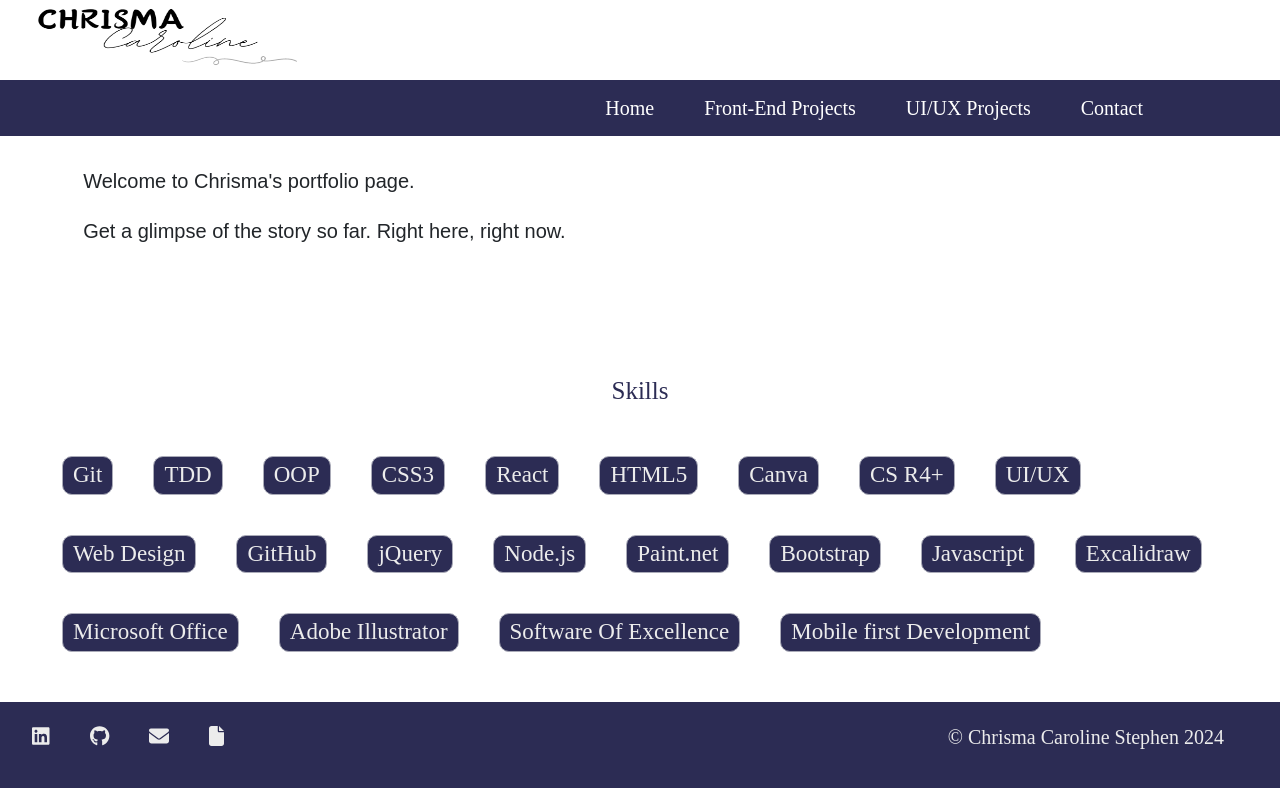
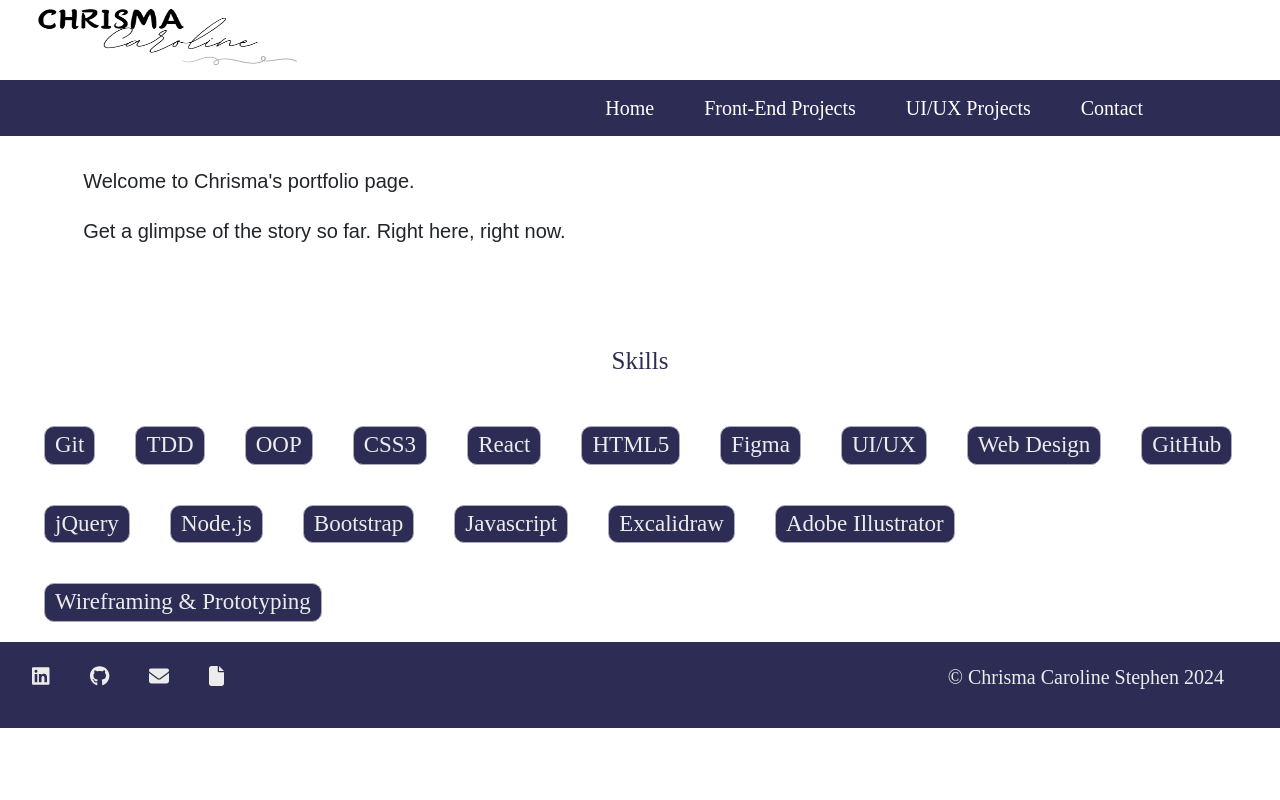
Before and after one commit to chrisma89/Chrisma-Caroline-Stephen, a React (Vite) app: page / in a window 1280 px wide. Built offline with nearby package versions, Linux system fonts and the light colour scheme; a web font is replaced by a local one.

Commit message:
skill section updated

```diff
--- a/src/components/skills.jsx
+++ b/src/components/skills.jsx
@@ -20,7 +20,7 @@ const Skills = () => {
     <>
       <div
         className="container-fluid d-flex flex-wrap flex-column"
-        style={{ backgroundColor: "f0f0f0", padding: "30px" }}
+        style={{ backgroundColor: "f0f0f0" }}
       >
         <h4
           style={{
@@ -43,21 +43,18 @@ const Skills = () => {
           <button style={skillsbutton}>CSS3</button>
           <button style={skillsbutton}>React</button>
           <button style={skillsbutton}>HTML5</button>
-          <button style={skillsbutton}>Canva</button>
-          <button style={skillsbutton}>CS R4+</button>
+          <button style={skillsbutton}>Figma</button>
           <button style={skillsbutton}>UI/UX</button>
           <button style={skillsbutton}>Web Design</button>
           <button style={skillsbutton}>GitHub</button>
           <button style={skillsbutton}>jQuery</button>
           <button style={skillsbutton}>Node.js</button>
-          <button style={skillsbutton}>Paint.net</button>
           <button style={skillsbutton}>Bootstrap</button>
           <button style={skillsbutton}>Javascript</button>
           <button style={skillsbutton}>Excalidraw</button>
-          <button style={skillsbutton}>Microsoft Office</button>
           <button style={skillsbutton}>Adobe Illustrator</button>
-          <button style={skillsbutton}>Software Of Excellence</button>
-          <button style={skillsbutton}>Mobile first Development</button>
+          <button style={skillsbutton}>Wireframing & Prototyping</button>
+          {/* <button style={skillsbutton}></button> */}
         </div>
       </div>
     </>
```
